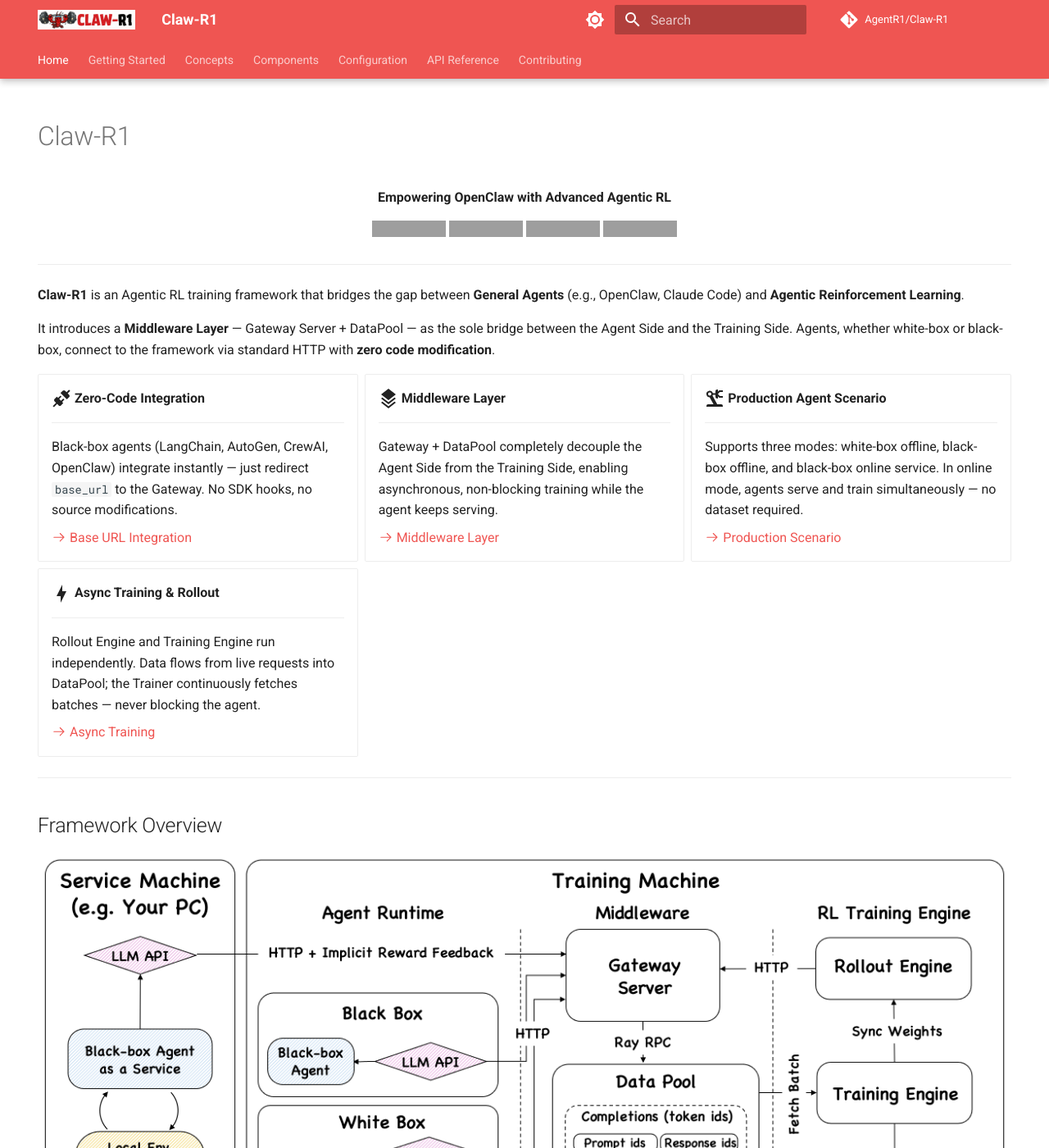
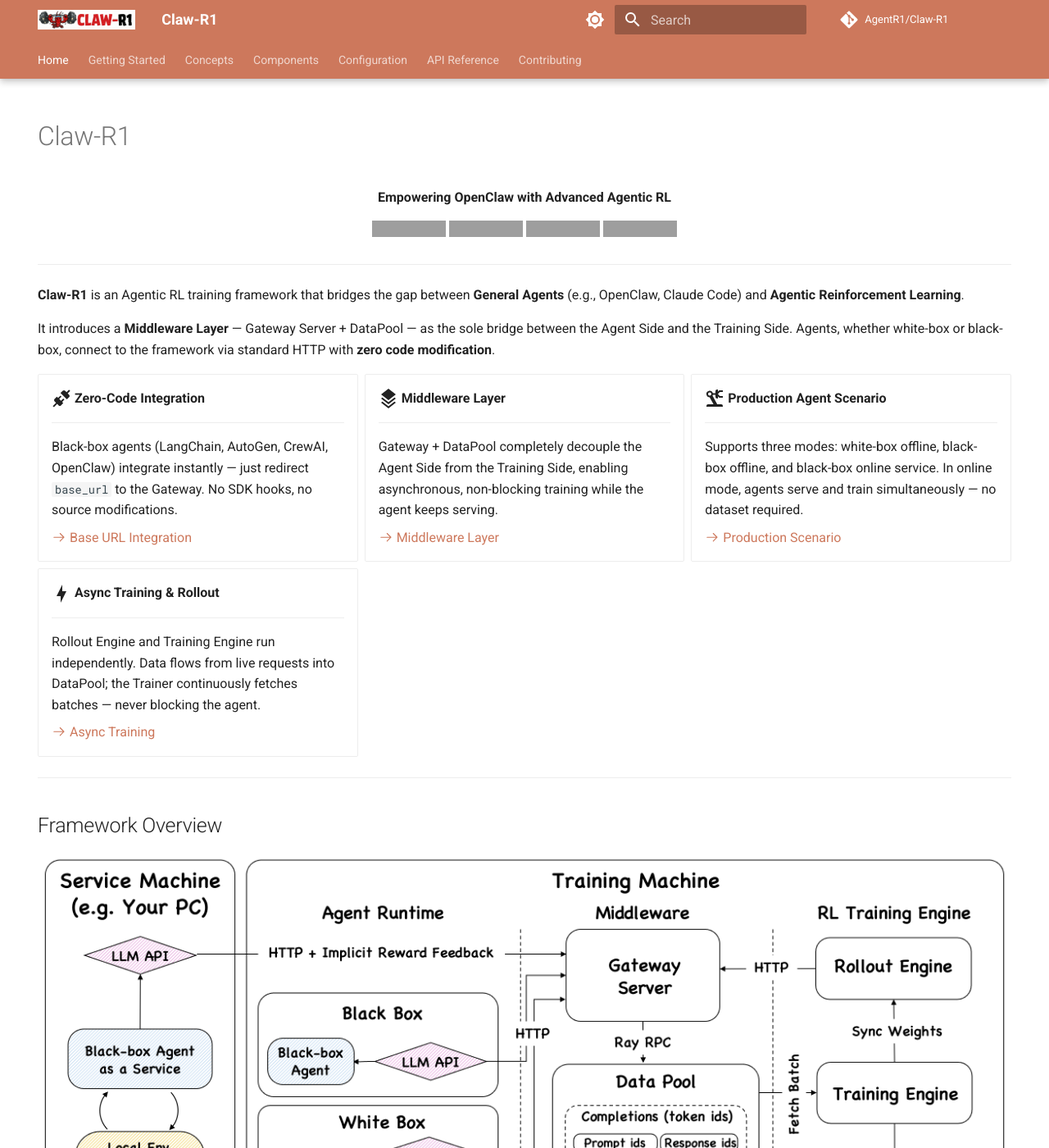
Before and after one commit to AgentR1/Claw-R1, an MkDocs documentation site: the page built from docs/index.md, in a window 1280 px wide and 1400 px high. Shown: the whole window at 82% size. Built offline with MkDocs 1.6.1 and Material for MkDocs 9.7.7, drawn with Linux system fonts in a browser that asks for light colours; comment, search, counter and statistics services are not loaded; grey boxes are pictures that could not be loaded.

Commit message:
[docs] update docs

```diff
--- /dev/null
+++ b/docs/stylesheets/extra.css
@@ -0,0 +1,6 @@
+/* Custom theme color: #cd785c (terracotta/coral) */
+:root > * {
+  --md-primary-fg-color: #cd785c;
+  --md-primary-fg-color--light: #e8a88a;
+  --md-primary-fg-color--dark: #a85a3d;
+}
--- a/mkdocs.yml
+++ b/mkdocs.yml
@@ -14,13 +14,13 @@
   favicon: assets/logo.jpeg
   palette:
     - scheme: default
-      primary: red
+      primary: custom
       accent: deep-orange
       toggle:
         icon: material/brightness-7
         name: Switch to dark mode
     - scheme: slate
-      primary: red
+      primary: custom
       accent: deep-orange
       toggle:
         icon: material/brightness-4
@@ -48,6 +48,9 @@
 plugins:
   - search:
       lang: en
+
+extra_css:
+  - stylesheets/extra.css
 
 markdown_extensions:
   - admonition
```
